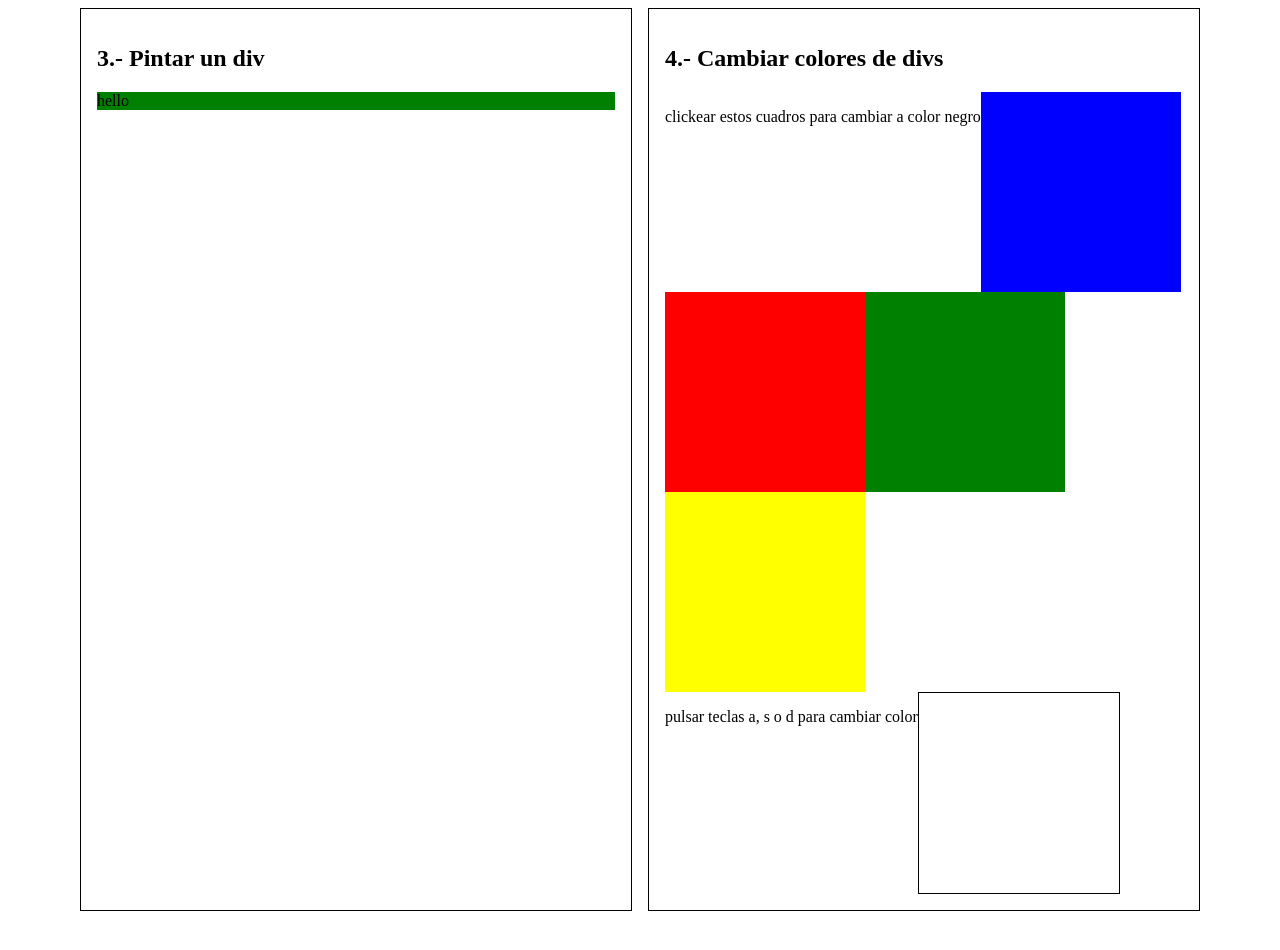
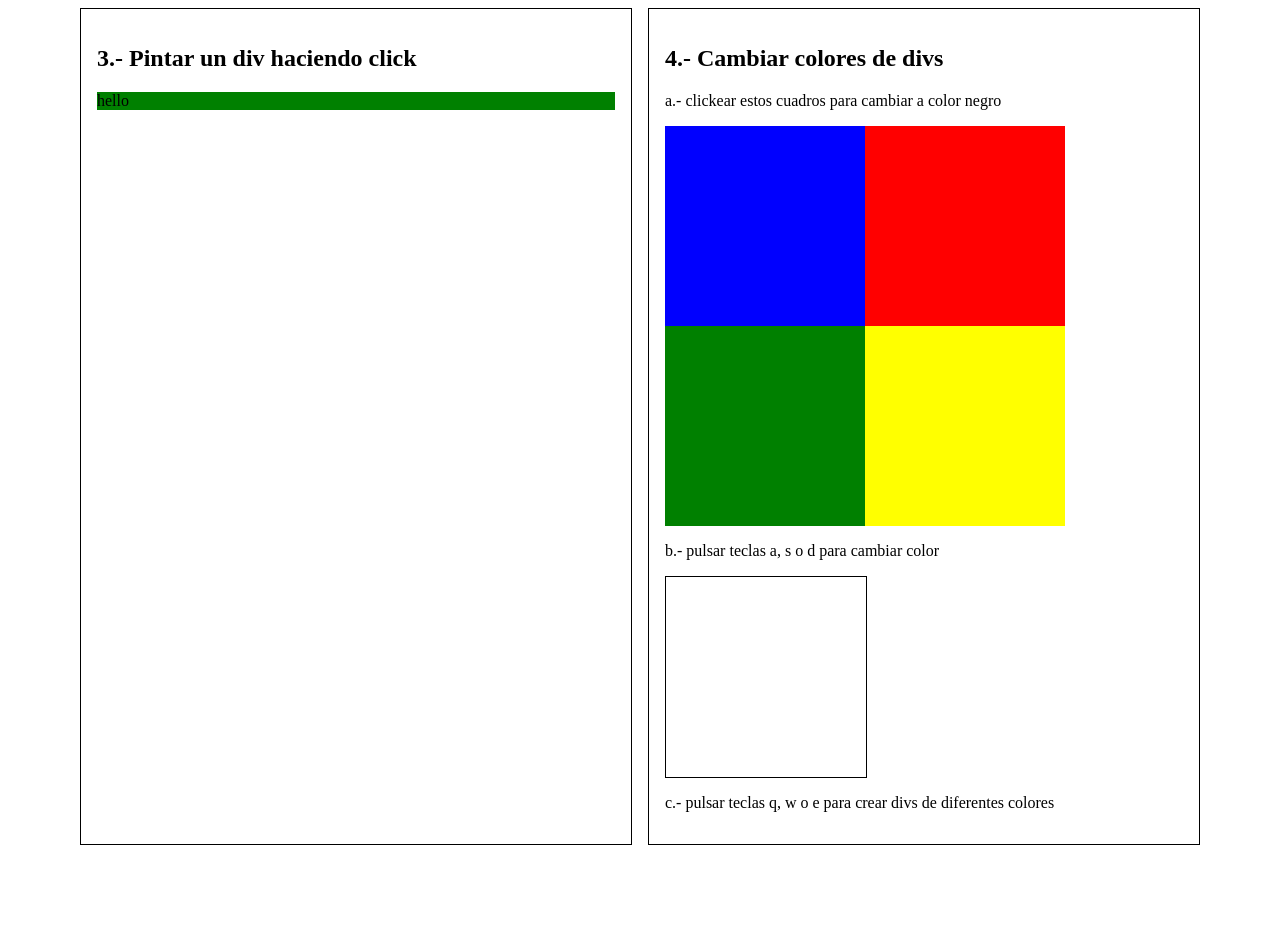
Before and after one commit to sarebok/03Functions, a plain HTML site: page index.html in a window 1280 px wide. Shown: the part 300-1250 px from the top of the page. After the commit the page ends 1217 px from the top, so only its background shows below. Drawn offline with Linux system fonts and the light colour scheme.

Commit message:
changing a little of html and css for page order

```diff
--- a/assets/css/styles.css
+++ b/assets/css/styles.css
@@ -1,3 +1,6 @@
+h1 {
+  text-align: center;
+}
 .ejercicios-container {
   display: grid;
   grid-template-columns: 1fr 1fr;
--- a/assets/js/script.js
+++ b/assets/js/script.js
@@ -6,31 +6,25 @@ const a = 1,
 const funcionExpresion = function (a, b, c) {
   return a + b + c;
 };
-console.log(
-  "resultado de la funcion 'funcionExpresion': " + funcionExpresion(a, b, c)
-);
+console.log("resultado de la funcion 'funcionExpresion': " + funcionExpresion(a, b, c));
 
 //ej2: Transforma la siguiente a una funcion arrow de una linea
 let unaLinea = (a, b) => a + b;
 console.log("resultado funcion arrow una linea: " + unaLinea(a, b));
 
 //ej3: Pintar un div
-//modifica la funcion
+//a) modifica la funcion
 const ele = document.getElementById("ele1");
 /* ele.addEventListener("click", () => (ele.style.backgroundColor = "yellow")); */
-//pasar color a funcion pintar
-//verde como color predeterminado
+//b) pasar color a funcion pintar
 ele.style.backgroundColor = "green";
 //funcion para pasar color como parametro
 function pintar(elemento, color = "green") {
-  elemento.addEventListener(
-    "click",
-    () => (elemento.style.backgroundColor = color)
-  );
+  elemento.addEventListener("click", () => (elemento.style.backgroundColor = color));
 }
 pintar(ele, "yellow");
 //ej4:
-//pintar de negro
+//a) pintar de negro
 const blueDiv = document.getElementById("div-azul");
 const redDiv = document.getElementById("div-rojo");
 const greenDiv = document.getElementById("div-verde");
@@ -40,31 +34,28 @@ pintar(redDiv, "black");
 pintar(greenDiv, "black");
 pintar(yellowDiv, "black");
 
-//pintar de otros colores
+//b) pintar de otros colores
 const keyDiv = document.getElementById("key");
-const divsCreados = document.getElementById("divs-creados");
 let colorGlobalGuardado = "white";
 //reconocer las teclas y asociar un color
-function asociarColorATecla(evento, tecla, color) {
-  if (evento === tecla) {
-    colorGlobalGuardado = color;
+
+function asociarColorATecla(evento, tecla, colorDeseado) {
+  if (evento.key === tecla) {
+    colorGlobalGuardado = colorDeseado;
   } else {
     return;
   }
 }
 document.addEventListener("keydown", function (event) {
-  asociarColorATecla(event.key, "a", "pink");
-  asociarColorATecla(event.key, "s", "orange");
-  asociarColorATecla(event.key, "d", "cyan");
-  nuevoPintar(keyDiv, colorGlobalGuardado);
+  asociarColorATecla(event, "a", "pink");
+  asociarColorATecla(event, "s", "orange");
+  asociarColorATecla(event, "d", "cyan");
+  keyDiv.style.backgroundColor = colorGlobalGuardado;
 });
 
-function nuevoPintar(elemento, color) {
-  elemento.style.backgroundColor = color;
-}
-
-//crear divs de colores
-let colorGlobalGuardado2 = "white";
+//c) crear divs de colores
+const divsCreados = document.getElementById("divs-creados");
+let colorGlobalGuardado2 = "white"; //por algun motivo si uso la misma variable global anterior me sobrescribe el div anterior (probar cambiando a colorGlobalGuardao)
 document.addEventListener("keydown", function (ev) {
   if (ev.key === "q") {
     colorGlobalGuardado2 = "purple";
@@ -84,6 +75,6 @@ function crearDiv(color) {
   const divCreado = document.createElement("div");
   divCreado.style.width = "200px";
   divCreado.style.height = "200px";
-  nuevoPintar(divCreado, color);
+  divCreado.style.backgroundColor = color;
   divsCreados.appendChild(divCreado);
 }
--- a/index.html
+++ b/index.html
@@ -18,46 +18,23 @@
         <p>ver en consola</p>
       </div>
       <div class="ejercicios ejecicio-tres">
-        <h2>3.- Pintar un div</h2>
+        <h2>3.- Pintar un div haciendo click</h2>
         <div id="ele1">hello</div>
       </div>
       <div class="ejercicios ejecicio-cuatro">
         <h2>4.- Cambiar colores de divs</h2>
+        <p>a.- clickear estos cuadros para cambiar a color negro</p>
         <div class="divs-container">
-          <p>clickear estos cuadros para cambiar a color negro</p>
-          <div
-            class="four-divs"
-            id="div-azul"
-            style="width: 200px; height: 200px; background-color: blue"
-          ></div>
-          <div
-            class="four-divs"
-            id="div-rojo"
-            style="width: 200px; height: 200px; background-color: red"
-          ></div>
-          <div
-            class="four-divs"
-            id="div-verde"
-            style="width: 200px; height: 200px; background-color: green"
-          ></div>
-          <div
-            class="four-divs"
-            id="div-amarillo"
-            style="width: 200px; height: 200px; background-color: yellow"
-          ></div>
+          <div class="four-divs" id="div-azul" style="width: 200px; height: 200px; background-color: blue"></div>
+          <div class="four-divs" id="div-rojo" style="width: 200px; height: 200px; background-color: red"></div>
+          <div class="four-divs" id="div-verde" style="width: 200px; height: 200px; background-color: green"></div>
+          <div class="four-divs" id="div-amarillo" style="width: 200px; height: 200px; background-color: yellow"></div>
         </div>
+        <p>b.- pulsar teclas a, s o d para cambiar color</p>
         <div class="div-colorido">
-          <p>pulsar teclas a, s o d para cambiar color</p>
-          <div
-            id="key"
-            style="
-              width: 200px;
-              height: 200px;
-              border: 1px solid black;
-              background-color: white;
-            "
-          ></div>
+          <div id="key" style="width: 200px; height: 200px; border: 1px solid black; background-color: white"></div>
         </div>
+        <p>c.- pulsar teclas q, w o e para crear divs de diferentes colores</p>
         <div id="divs-creados"></div>
       </div>
     </div>
```
